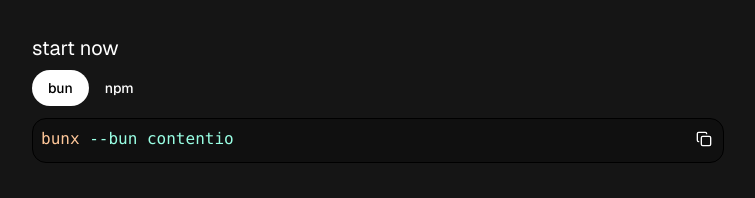
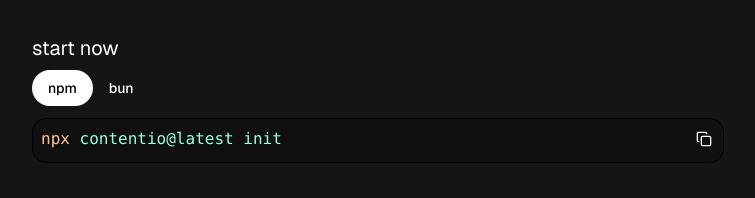
Before and after one commit to i-am-henri/contentio, a Next.js app: page / in a window 1280 px wide. Shown: the part 978-1176 px from the top of the page, without its empty margins (266-1021 px from the left). Built offline with nearby package versions, Linux system fonts and the light colour scheme.

Commit message:
add switch for the start command

```diff
--- a/app/(content)/docs/page.tsx
+++ b/app/(content)/docs/page.tsx
@@ -1,6 +1,7 @@
 import { MDXRemote } from "next-mdx-remote/rsc";
 import fs from "fs"
 import NextLink from "next/link"
+import {Tabs} from "@/components/ui/tabs"
 import {
     Credenza,
     CredenzaBody,
@@ -26,7 +27,7 @@
 
     return <div className="bg-[#151515] min-h-screen text-white flex items-start justify-center">
         <div className="w-[700px]">
-            <MDXRemote components={{ Viewer, Link, FileTree, FileTreeItem, File, FileTreeContent, FileTreeTrigger, ...standartComponents }} source={withoutFrontmatter} />
+            <MDXRemote components={{ Viewer, Link, FileTree, FileTreeItem, File, FileTreeContent, FileTreeTrigger, Tabs, ...standartComponents }} source={withoutFrontmatter} />
         </div>
     </div>
 }
--- a/app/page.tsx
+++ b/app/page.tsx
@@ -48,12 +48,12 @@
           <h2 className="text-xl mb-2">start now</h2>
           <Tabs tabs={[
             {
-              name: "bun",
-              content: <Viewer code="bunx --bun contentio" language="bash" />
+              name: "npm",
+              content: <Viewer code="npx contentio@latest init" language="bash" />
             },
             {
-              name: "npm",
-              content: <Viewer code="npx contentio" language="bash" />
+              name: "bun",
+              content: <Viewer code="bunx --bun contentio@latest init" language="bash" />
             }
           ]} />
         </div>
```
Also changed, not shown: config.contentio.json (deleted, +0 -9 lines), 1 other file (tests, documents, lock files or other folders).
